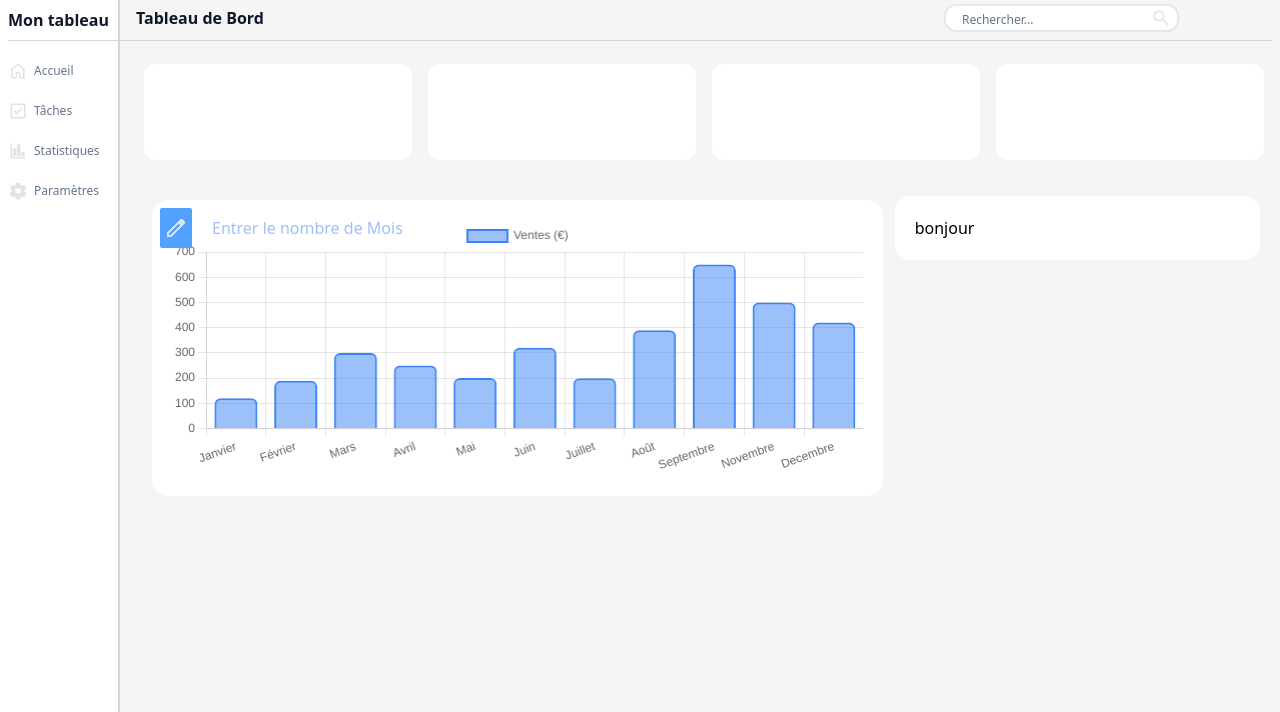
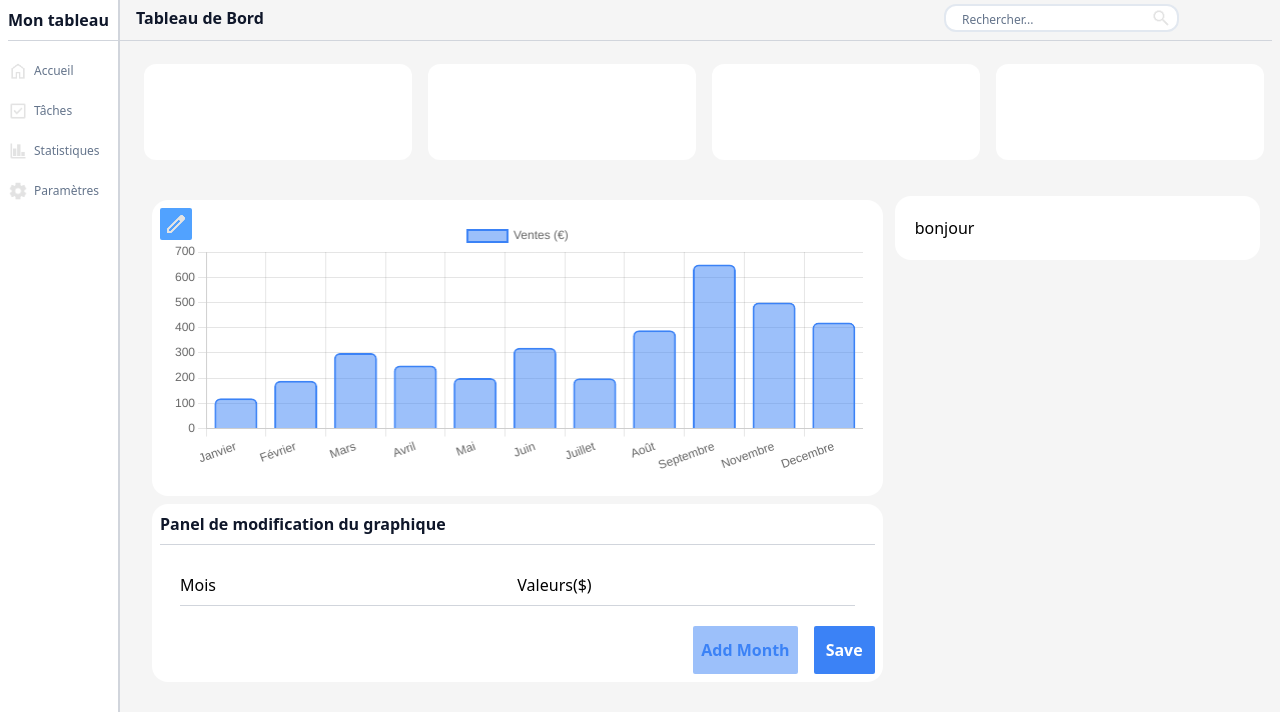
Before and after one commit to Noo00bdev/mini-dashboard, a website built with Vite: page index.html in a window 1280 px wide. Both pictures are taken after a click on the button 176 px from the left and 224 px from the top of the page. Shown: the top 712 px of the page. Built offline with nearby package versions, Linux system fonts and the light colour scheme.

Commit message:
ajout d'une section pour modifier le graphique

```diff
--- a/index.html
+++ b/index.html
@@ -54,15 +54,41 @@
                     <button id="modify" class="bg-blue-400 p-1 hover:bg-blue-700/70 rounded-xs">
                         <img src="img/modify.png" alt="" >
                     </button>
-                    <div id="modify-form">
-                    </div>
                 </div>
                 <div class="bg-white p-5 rounded-2xl">
                     <canvas id="myChart" class="w-full h-64"></canvas>
                 </div>
+                <div id="modify-form" class=" p-2 rounded-2xl bg-white mt-2 hidden">
+                    <h2 class="text-text-primary font-bold border-b border-gray-300 pb-2 mb-0 w-full">
+                        Panel de modification du graphique
+                    </h2>
+                    <div class=" p-5 rounded-2xl mt-2 flex flex-row justify-between items-center">
+                        <label for="" class="border-b border-gray-300 pb-2 mb-0 w-full">
+                            Mois
+                        </label>
+                        <div id="months-container" class="flex gap-2 flex-wrap mb-2">
+                            <!-- Les cases à cocher pour les mois seront ajoutées ici dynamiquement -->
+                        </div>
+                        <label for="" class="border-b border-gray-300 pb-2 mb-0 w-full">
+                            Valeurs($)
+                        </label>
+                        <div id="values-container" class="flex gap-2 flex-wrap mb-2">
+                            <!-- Les cases à cocher pour les valeurs seront ajoutées ici dynamiquement -->
+                        </div>
+                    </div>
+                    <div class="flex gap-4 justify-end">
+                        <button id="add-month-btn" class="bg-user-icon/50 p-2 hover:bg-green-700/70 rounded-xs text-user-icon font-bold">
+                            Add Month
+                        </button>
+                        <button id="save-btn" class="bg-user-icon p-3  hover:bg-blue-700/70 rounded-xs text-white font-bold">
+                            Save
+                        </button>
+                    </div>
+                </div>
             </section>
             <section class="m-2 md:m-1 md:flex-2">
                 <div class="bg-white p-5 rounded-2xl"><p>bonjour</p></div>
+
             </section>
         </section>
     </main>
--- a/scripts.js
+++ b/scripts.js
@@ -118,15 +118,9 @@ options: {
 /* Modifier le graphe*/
 modify.addEventListener('click', (e) => {
     e.preventDefault();
-    const conteneur = document.createElement("div")
-
-
-    const inputText = document.createElement('input');
-    inputText.setAttribute('type', 'text');
-    inputText.setAttribute('placeholder', 'Entrer le nombre de Mois');
-    inputText.classList.add('text-user-icon','bg-white','p-2');
-
-
-    conteneur.appendChild(inputText);
-    modifyForm.appendChild(conteneur);
+    modifyForm.style.display =
+        /* Si le style d'affichage actuel est 'block', le changer en 'none', sinon en 'block' */
+        modifyForm.style.display === 'block'
+            ? 'none'
+            : 'block';
 })
```
